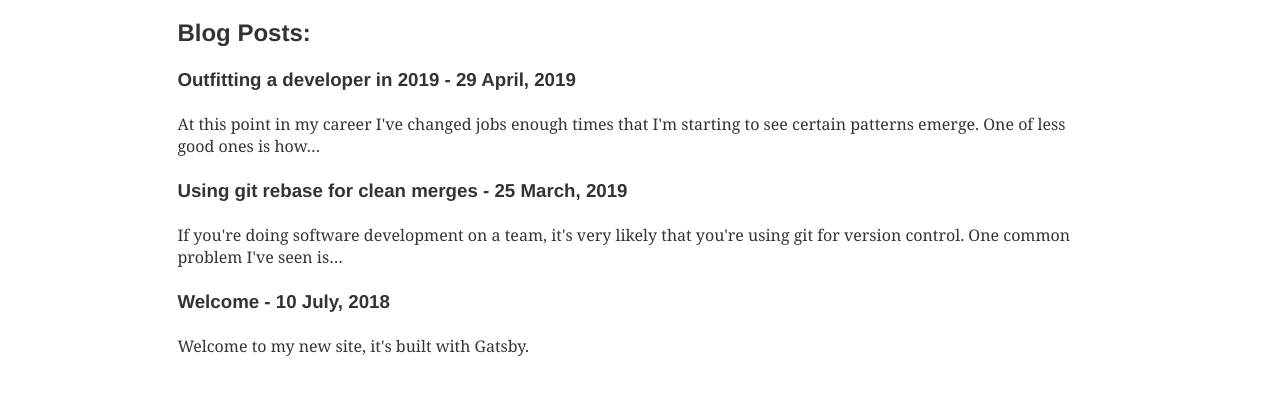
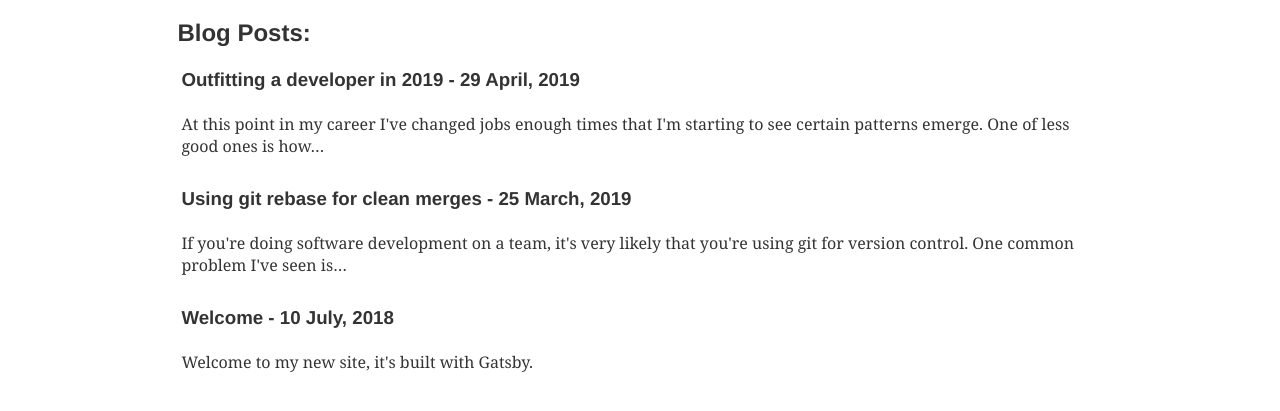
Before and after one commit to erikthered/erikthered.me, a Gatsby site: page / in a window 1280 px wide. Shown: the part 121-532 px from the top of the page. Built offline with nearby package versions, Linux system fonts and the light colour scheme; Gatsby itself is replaced by a stand-in of ours; some packages are replaced by stand-ins of ours; what typography-theme-github would draw is missing.

Commit message:
Add global stylesheet
I plan to replace this with some better soon

```diff
--- a/gatsby-browser.js
+++ b/gatsby-browser.js
@@ -4,4 +4,4 @@
  * See: https://www.gatsbyjs.org/docs/browser-apis/
  */
 
- // You can delete this file if you're not using it
+import "./src/styles/global.css"
--- a/src/pages/index.js
+++ b/src/pages/index.js
@@ -21,7 +21,9 @@ export default ({ data }) => {
             return 0
           })
           .map(node => (
-            <div key={node.id}>
+            <div
+              key={node.id}
+              className="post-list-item">
               <Link
                 to={node.fields.slug}
                 style={{ textDecoration: `none`, color: `inherit` }}
--- /dev/null
+++ b/src/styles/global.css
@@ -0,0 +1,7 @@
+.post-list-item {
+    padding: 0 0.25em 0.5em;
+}
+
+.post-list-item:hover {
+    background-color: hsla(0, 0%, 95%, 0.5);
+}
```
